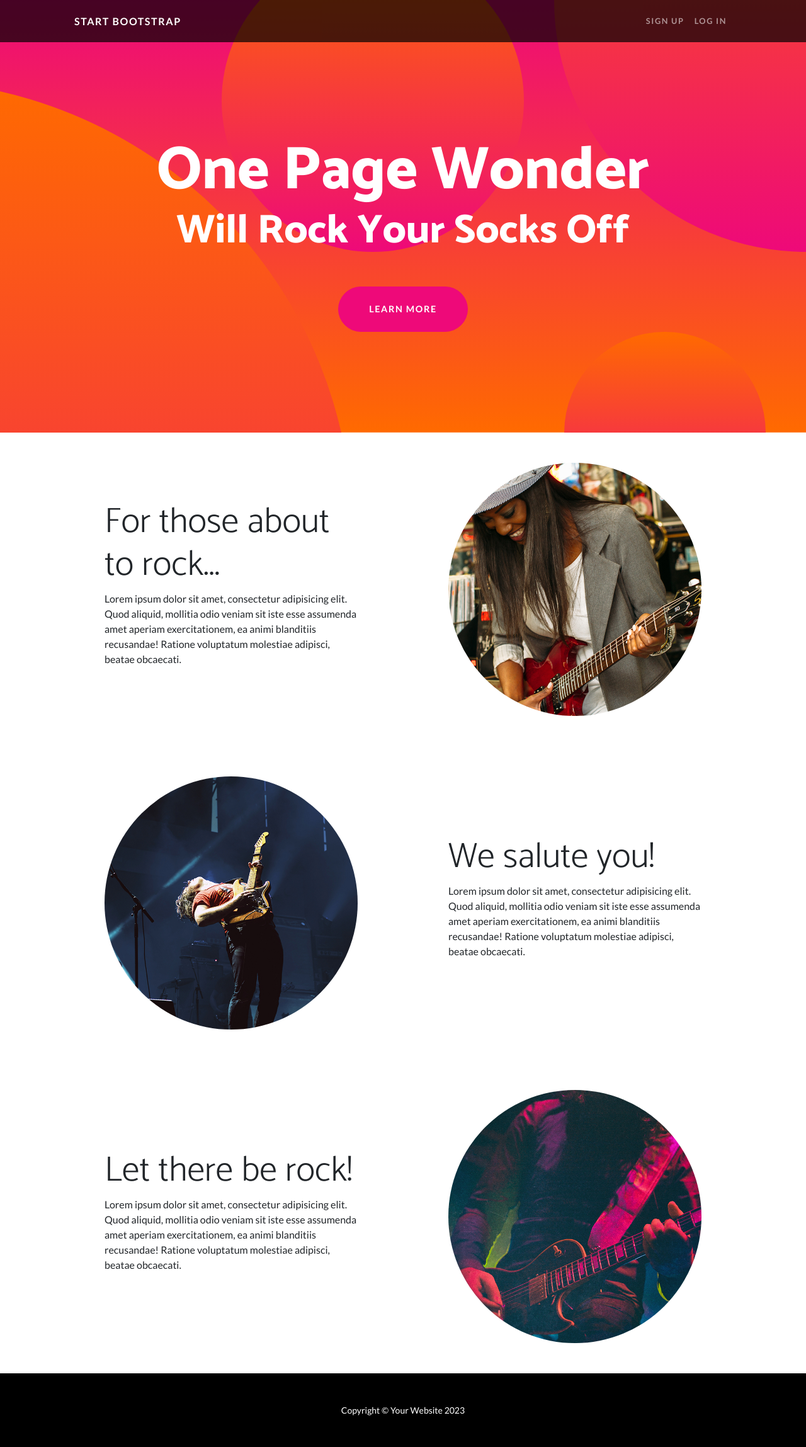
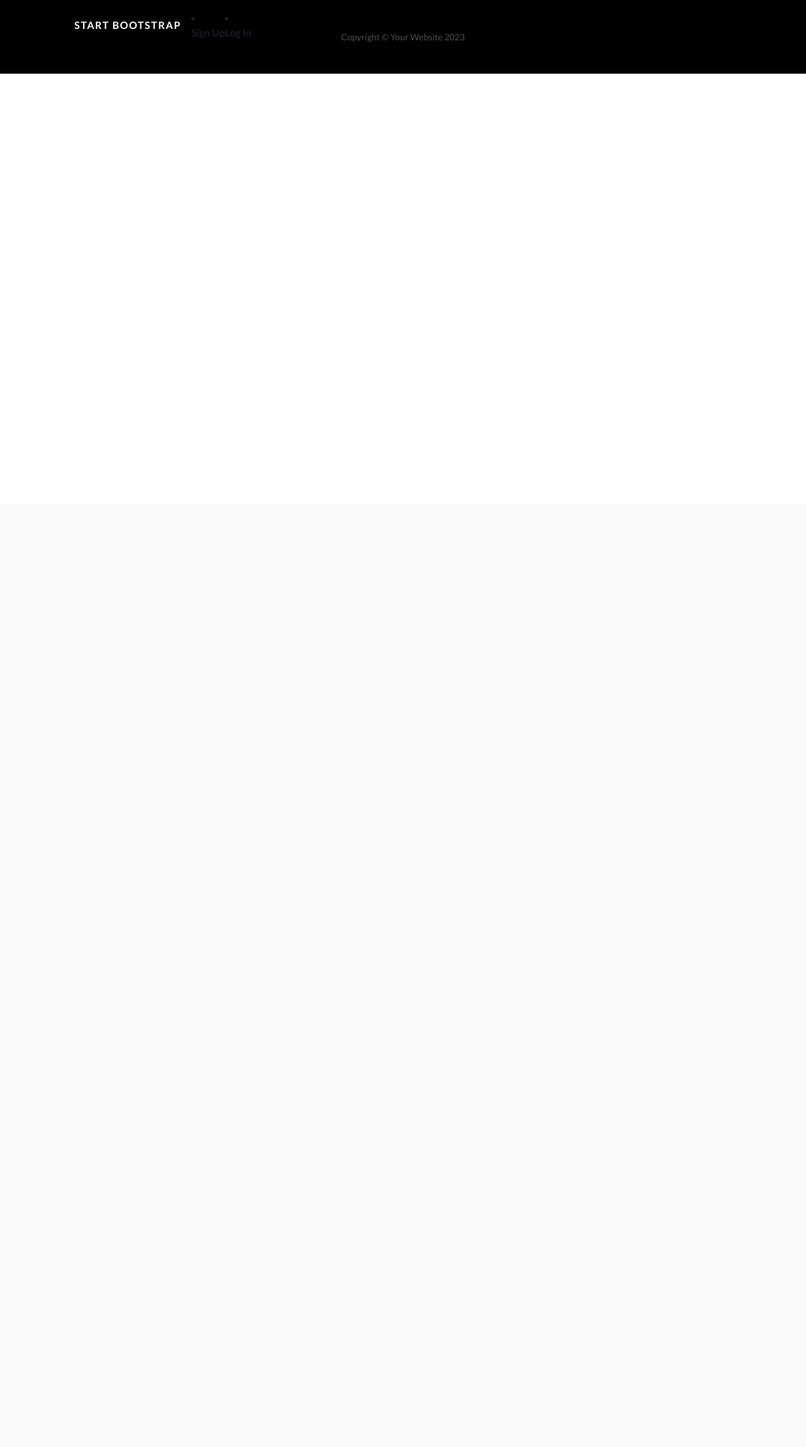
Before and after one commit to daniel-cy-lee/django-demo, a Django app: template private_diary/diary/templates/base.html in a window 1280 px wide. Shown: the whole page at 63% size. After the commit the page ends 117 px from the top, so only its background shows below. Run offline with Django 4.2, Linux system fonts and the light colour scheme; the template is opened without the code that fills it, so the values that code supplies are empty; some libraries are stand-ins or nearby versions.

Commit message:
製作各個頁面通用模板頁

```diff
--- a/private_diary/diary/templates/base.html
+++ b/private_diary/diary/templates/base.html
@@ -1,96 +1,37 @@
-<!DOCTYPE html>
+{% load static %} <!-- 讀取static資料夾內的設定 -->
+
 <html lang="en">
     <head>
         <meta charset="utf-8" />
         <meta name="viewport" content="width=device-width, initial-scale=1, shrink-to-fit=no" />
         <meta name="description" content="" />
         <meta name="author" content="" />
-        <title>One Page Wonder - Start Bootstrap Template</title>
-        <link rel="icon" type="image/x-icon" href="assets/favicon.ico" />
+        <title>{% block title %}{% endblock %}</title> <!-- 各頁的title自動抓取並添加於此 -->
+        <link rel="icon" type="image/x-icon" href="{% static 'assets/favicon.ico' %}" /> <!-- 從static資料夾內找到對應位置的圖檔  -->
         <!-- Font Awesome icons (free version)-->
         <script src="https://use.fontawesome.com/releases/v6.3.0/js/all.js" crossorigin="anonymous"></script>
         <!-- Google fonts-->
         <link href="https://fonts.googleapis.com/css?family=Catamaran:100,200,300,400,500,600,700,800,900" rel="stylesheet" />
         <link href="https://fonts.googleapis.com/css?family=Lato:100,100i,300,300i,400,400i,700,700i,900,900i" rel="stylesheet" />
         <!-- Core theme CSS (includes Bootstrap)-->
-        <link href="css/styles.css" rel="stylesheet" />
+        <link href="{% static 'css/styles.css' %}" rel="stylesheet" /> <!-- 從static資料夾內找到對應位置的css檔 -->
+        {% block head %}{% endblock %} <!-- 各頁的head區塊內容自動抓取並添加於此  -->
     </head>
-    <body id="page-top">
+    <body id="page-top"> <!-- body tag in base.html>
         <!-- Navigation-->
         <nav class="navbar navbar-expand-lg navbar-dark navbar-custom fixed-top">
             <div class="container px-5">
-                <a class="navbar-brand" href="#page-top">Start Bootstrap</a>
+                <a class="navbar-brand" href="{% url 'diary:index' %}"> Start Bootstrap</a> <!-- 本頁網址路徑將參照diary\urls.py的index -->
                 <button class="navbar-toggler" type="button" data-bs-toggle="collapse" data-bs-target="#navbarResponsive" aria-controls="navbarResponsive" aria-expanded="false" aria-label="Toggle navigation"><span class="navbar-toggler-icon"></span></button>
                 <div class="collapse navbar-collapse" id="navbarResponsive">
-                    <ul class="navbar-nav ms-auto">
                         <li class="nav-item"><a class="nav-link" href="#!">Sign Up</a></li>
                         <li class="nav-item"><a class="nav-link" href="#!">Log In</a></li>
                     </ul>
                 </div>
             </div>
         </nav>
-        <!-- Header-->
-        <header class="masthead text-center text-white">
-            <div class="masthead-content">
-                <div class="container px-5">
-                    <h1 class="masthead-heading mb-0">One Page Wonder</h1>
-                    <h2 class="masthead-subheading mb-0">Will Rock Your Socks Off</h2>
-                    <a class="btn btn-primary btn-xl rounded-pill mt-5" href="#scroll">Learn More</a>
-                </div>
-            </div>
-            <div class="bg-circle-1 bg-circle"></div>
-            <div class="bg-circle-2 bg-circle"></div>
-            <div class="bg-circle-3 bg-circle"></div>
-            <div class="bg-circle-4 bg-circle"></div>
-        </header>
-        <!-- Content section 1-->
-        <section id="scroll">
-            <div class="container px-5">
-                <div class="row gx-5 align-items-center">
-                    <div class="col-lg-6 order-lg-2">
-                        <div class="p-5"><img class="img-fluid rounded-circle" src="assets/img/01.jpg" alt="..." /></div>
-                    </div>
-                    <div class="col-lg-6 order-lg-1">
-                        <div class="p-5">
-                            <h2 class="display-4">For those about to rock...</h2>
-                            <p>Lorem ipsum dolor sit amet, consectetur adipisicing elit. Quod aliquid, mollitia odio veniam sit iste esse assumenda amet aperiam exercitationem, ea animi blanditiis recusandae! Ratione voluptatum molestiae adipisci, beatae obcaecati.</p>
-                        </div>
-                    </div>
-                </div>
-            </div>
-        </section>
-        <!-- Content section 2-->
-        <section>
-            <div class="container px-5">
-                <div class="row gx-5 align-items-center">
-                    <div class="col-lg-6">
-                        <div class="p-5"><img class="img-fluid rounded-circle" src="assets/img/02.jpg" alt="..." /></div>
-                    </div>
-                    <div class="col-lg-6">
-                        <div class="p-5">
-                            <h2 class="display-4">We salute you!</h2>
-                            <p>Lorem ipsum dolor sit amet, consectetur adipisicing elit. Quod aliquid, mollitia odio veniam sit iste esse assumenda amet aperiam exercitationem, ea animi blanditiis recusandae! Ratione voluptatum molestiae adipisci, beatae obcaecati.</p>
-                        </div>
-                    </div>
-                </div>
-            </div>
-        </section>
-        <!-- Content section 3-->
-        <section>
-            <div class="container px-5">
-                <div class="row gx-5 align-items-center">
-                    <div class="col-lg-6 order-lg-2">
-                        <div class="p-5"><img class="img-fluid rounded-circle" src="assets/img/03.jpg" alt="..." /></div>
-                    </div>
-                    <div class="col-lg-6 order-lg-1">
-                        <div class="p-5">
-                            <h2 class="display-4">Let there be rock!</h2>
-                            <p>Lorem ipsum dolor sit amet, consectetur adipisicing elit. Quod aliquid, mollitia odio veniam sit iste esse assumenda amet aperiam exercitationem, ea animi blanditiis recusandae! Ratione voluptatum molestiae adipisci, beatae obcaecati.</p>
-                        </div>
-                    </div>
-                </div>
-            </div>
-        </section>
+        {% block header %}{% endblock %} <!-- 各頁的header區塊內容自動抓取並添加於此  -->
+        {% block contents %}{% endblock %}
         <!-- Footer-->
         <footer class="py-5 bg-black">
             <div class="container px-5"><p class="m-0 text-center text-white small">Copyright &copy; Your Website 2023</p></div>
@@ -98,6 +39,6 @@
         <!-- Bootstrap core JS-->
         <script src="https://cdn.jsdelivr.net/npm/bootstrap@5.2.3/dist/js/bootstrap.bundle.min.js"></script>
         <!-- Core theme JS-->
-        <script src="js/scripts.js"></script>
-    </body>
-</html>
+        <script src="{% static 'js/scripts.js' %}"></script>
+    </body>  <!-- body end tag in base.html -->
+</html>  <!-- end of base.html  -->
--- a/private_diary/private_diary/settings.py
+++ b/private_diary/private_diary/settings.py
@@ -11,6 +11,7 @@
 """
 
 from pathlib import Path
+import os
 
 # Build paths inside the project like this: BASE_DIR / 'subdir'.
 BASE_DIR = Path(__file__).resolve().parent.parent
@@ -124,3 +125,7 @@
 # https://docs.djangoproject.com/en/4.2/ref/settings/#default-auto-field
 
 DEFAULT_AUTO_FIELD = 'django.db.models.BigAutoField'
+
+STATICFILES_DIRS = (
+     os.path.join(BASE_DIR, "static"),
+     )
```
Also changed, not shown: private_diary/diary/templates/index.html (+57 -10 lines).
